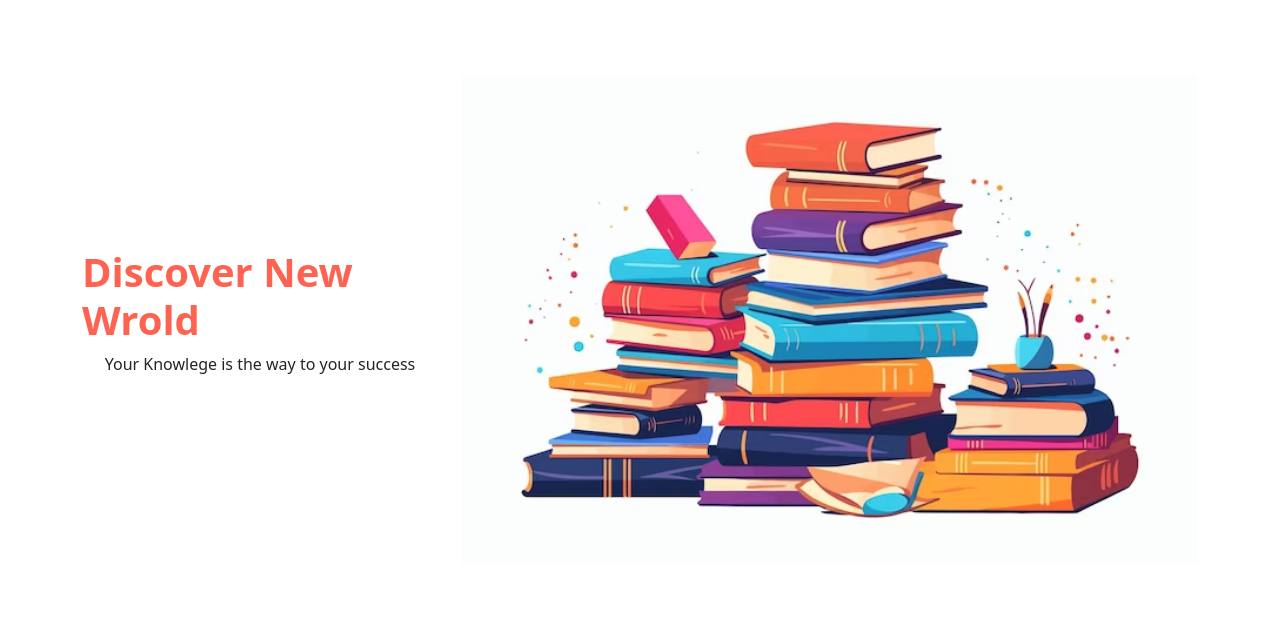
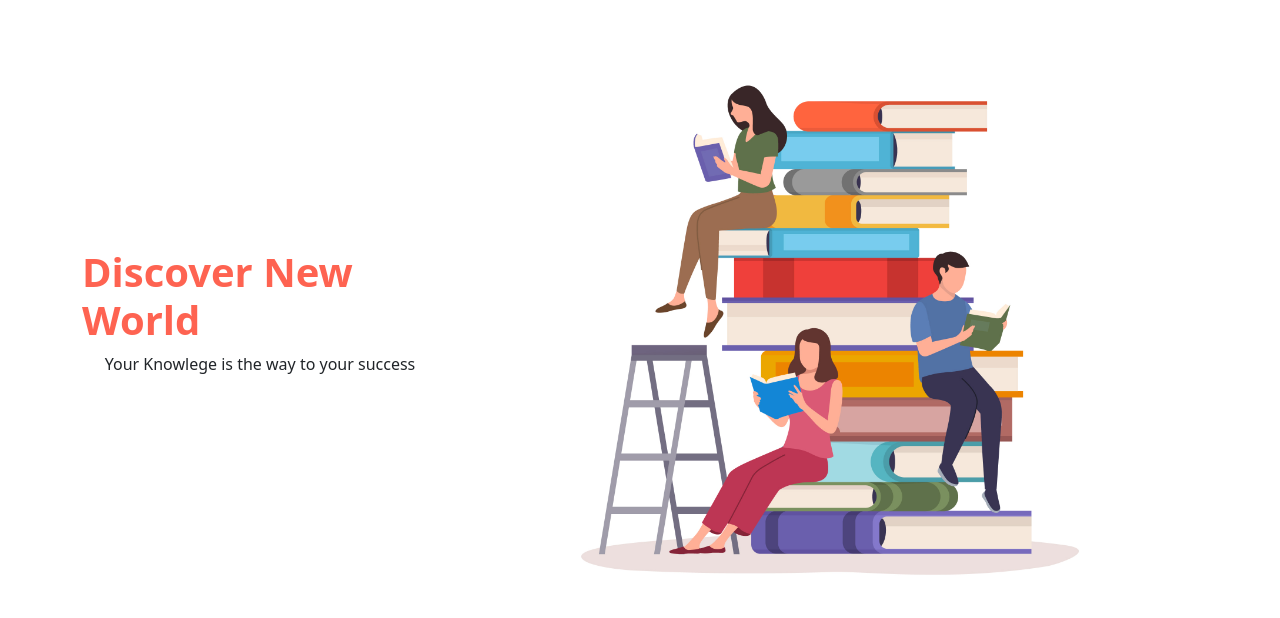
Before and after one commit to gokulr123/E-Book, a plain HTML site: page home.html in a window 1280 px wide. Drawn offline with nearby package versions, Linux system fonts and the light colour scheme.

Commit message:
image background removed

```diff
--- a/home.html
+++ b/home.html
@@ -10,11 +10,11 @@
     <div class="container " style="height: 80vh;">
         <div class="row h-100">
             <div class="col-4 d-flex justify-content-center align-items-center" style="flex-direction: column;">
-                <h1 style="color:#fe6351"><b>Discover New Wrold</b> </h1>
+                <h1 style="color:#fe6351"><b>Discover New World</b> </h1>
                 <p>Your Knowlege is the way to your success</p>
             </div>
             <div class="col-8 d-flex justify-content-center align-items-center">
-                <img src="./assets/images/bookmainthree.avif" alt="" style="width: 100%;">
+                <img src="./assets/images/booksmaintwo.jpg" alt="" style="width: 80%;">
             </div>
         </div>
     </div>
```
Also changed, not shown: assets/images/booksmaintwo-removebg-preview.png (added).
